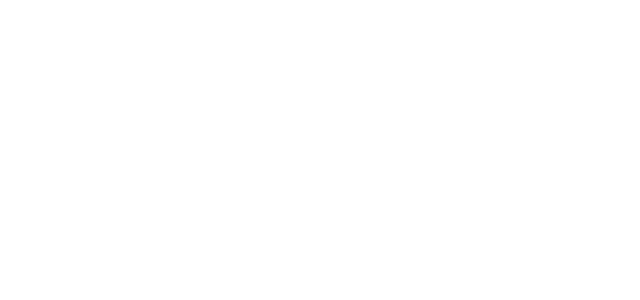
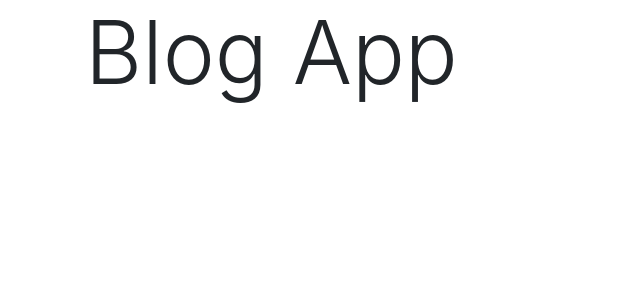
Before and after one commit to Gagandeep39/nodejs-blog-app, a React (Create React App) app in the folder client/: page / in a window 1280 px wide. Shown: the top 300 px of the page, without its empty margins (0-640 px from the left). Built offline with nearby package versions, Linux system fonts and the light colour scheme.

Commit message:
Changed Title in client

```diff
--- a/client/public/index.html
+++ b/client/public/index.html
@@ -24,7 +24,7 @@
       work correctly both with client-side routing and a non-root public URL.
       Learn how to configure a non-root public URL by running `npm run build`.
     -->
-    <title>React App</title>
+    <title>Blog App</title>
   </head>
   <body>
     <noscript>You need to enable JavaScript to run this app.</noscript>
--- a/client/src/App.js
+++ b/client/src/App.js
@@ -3,7 +3,8 @@
 
 function App() {
   return (
-    <div className="App">
+    <div className='container'>
+      <h1 className='display-2'>Blog App</h1>
     </div>
   );
 }
```
